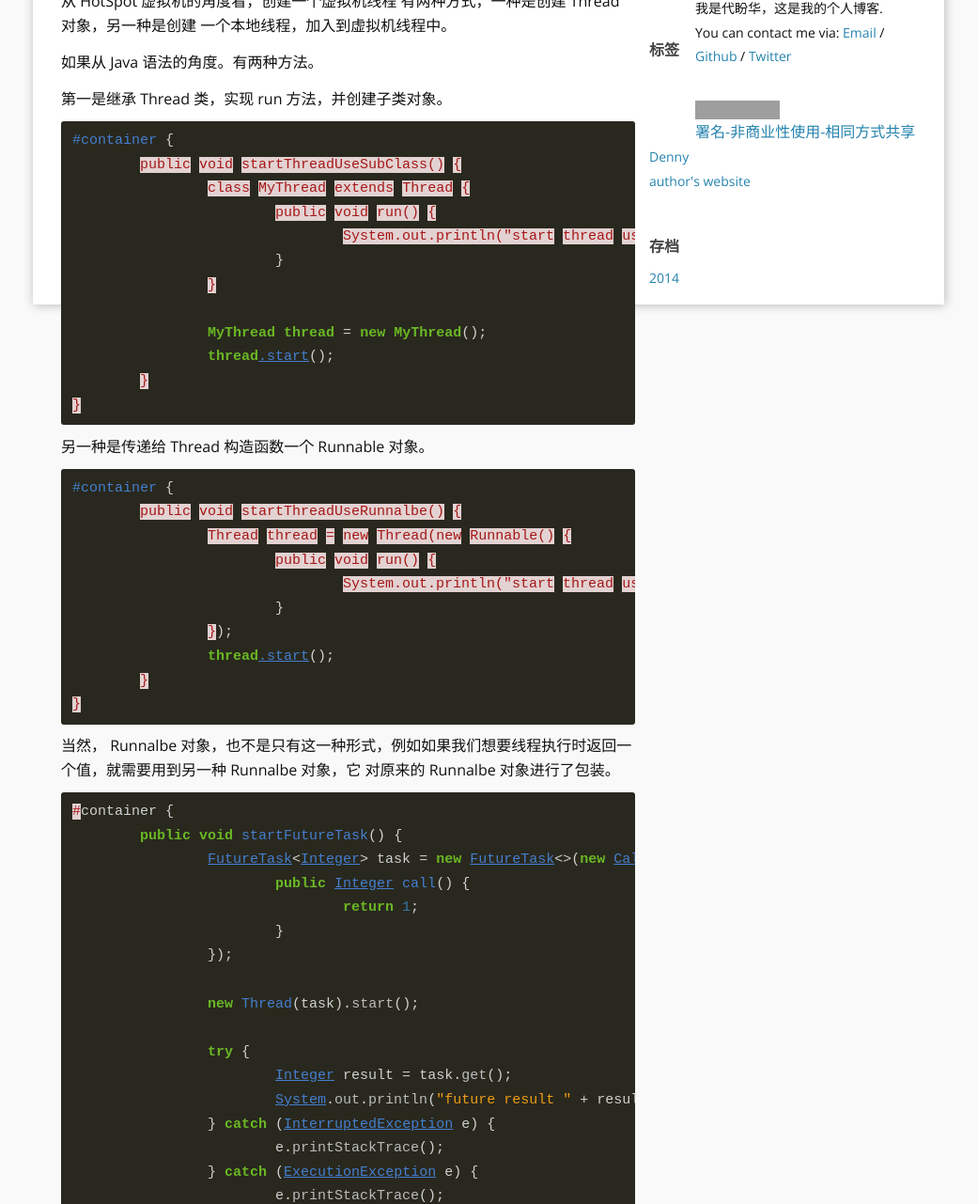
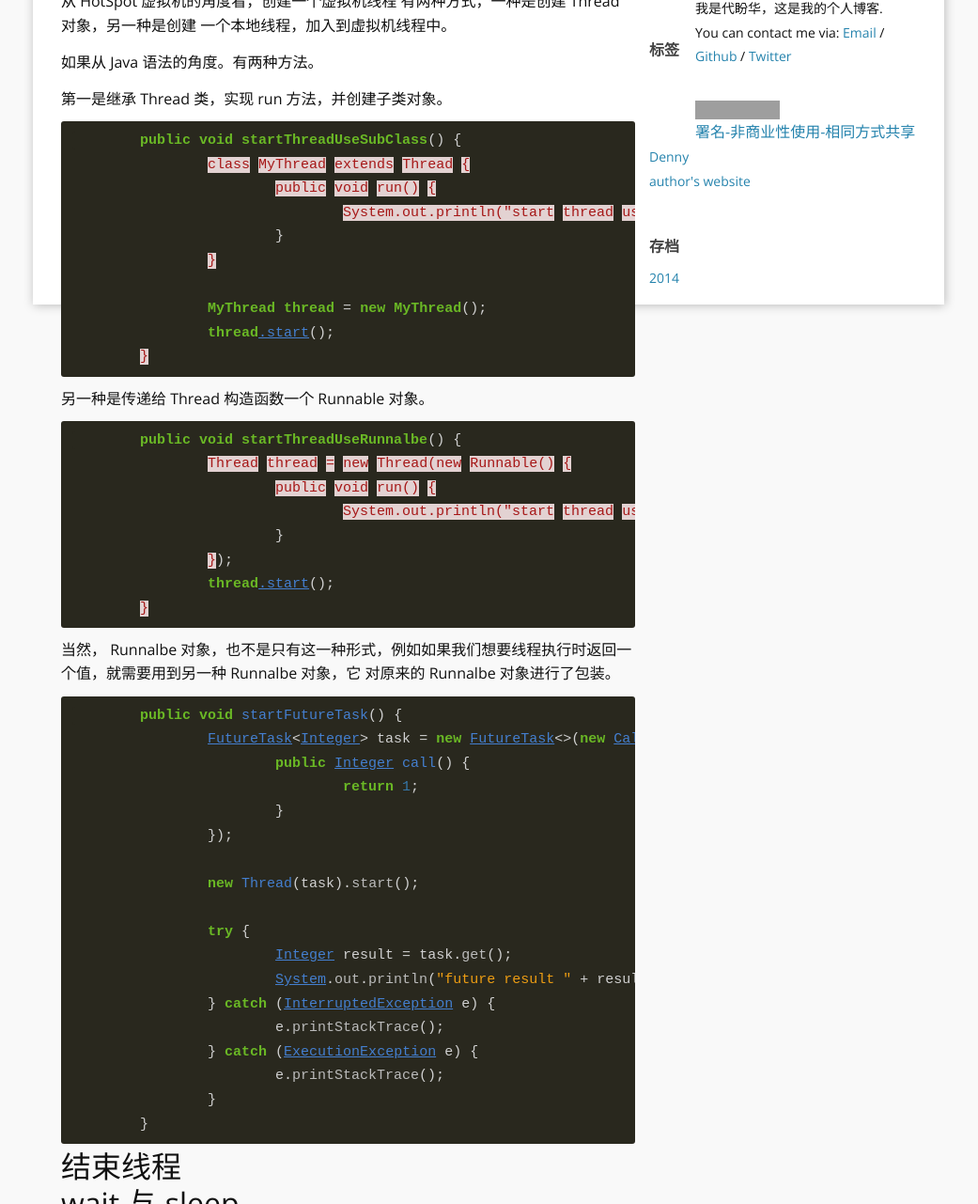
Before and after one commit to daipanhua/blog, a Jekyll site: the page built from _posts/2014-09-20-java-concurrency.md, in a window 1280 px wide and 1400 px high, scrolled down 281 px, cut to the strip 119-1400 px from the top of the window. Shown: the whole strip at 94% size, without its empty margins (120-1161 px from the left). Built offline with Jekyll 4.4.1, drawn with Linux system fonts in a browser that asks for light colours; comment, search, counter and statistics services are not loaded; grey boxes are pictures that could not be loaded.

Commit message:
sdfsdfds

```diff
--- a/_posts/2014-09-20-java-concurrency.md
+++ b/_posts/2014-09-20-java-concurrency.md
@@ -16,7 +16,6 @@ comments: true
 第一是继承 Thread 类，实现 run 方法，并创建子类对象。
 
 {% highlight css %}
-#container {
 	public void startThreadUseSubClass() {
 		class MyThread extends Thread {
 			public void run() {
@@ -27,13 +26,11 @@ comments: true
 		MyThread thread = new MyThread();
 		thread.start();
 	}
-}
 {% endhighlight%}
 
 另一种是传递给 Thread 构造函数一个 Runnable 对象。
 
 {% highlight css %}
-#container {
 	public void startThreadUseRunnalbe() {
 		Thread thread = new Thread(new Runnable() {
 			public void run() {
@@ -42,14 +39,12 @@ comments: true
 		});
 		thread.start();
 	}
-}
 {% endhighlight%}
 
 当然， Runnalbe 对象，也不是只有这一种形式，例如如果我们想要线程执行时返回一个值，就需要用到另一种 Runnalbe 对象，它
 对原来的 Runnalbe 对象进行了包装。
 
 {% highlight java %}
-#container {
 	public void startFutureTask() {
 		FutureTask<Integer> task = new FutureTask<>(new Callable<Integer>() {
 			public Integer call() {
@@ -68,7 +63,6 @@ comments: true
 			e.printStackTrace();
 		}
 	}
-}
 {% endhighlight%}
 
 ## 结束线程
@@ -108,7 +102,6 @@ wait 会阻塞住，并释放已经得到的锁。一直到有人调用 notify
 JDK 的 java.util.concurrent.Executors 类提供了几个静态的方法，用于创建不同类型的线程池。
 
 {% highlight java %}
-#container {
 	ExecutorService service = Executors.newFixedThreadPool(10);
 	ArrayList<Future<Integer>> results = new ArrayList<>();
 	for (int i = 0; i < 14; i++) {
@@ -118,7 +111,6 @@ JDK 的 java.util.concurrent.Executors 类提供了几个静态的方法，用
 		});
 		results.add(r);
 	}
-}
 {% endhighlight%}
 
 `newFixedThreadPool` 可以创建固定数目的线程，一旦创建不会自动销毁线程，即便长期没有任务。除非显式关闭线程池。如果任务队列中有任务，就取出任务执行。
```
